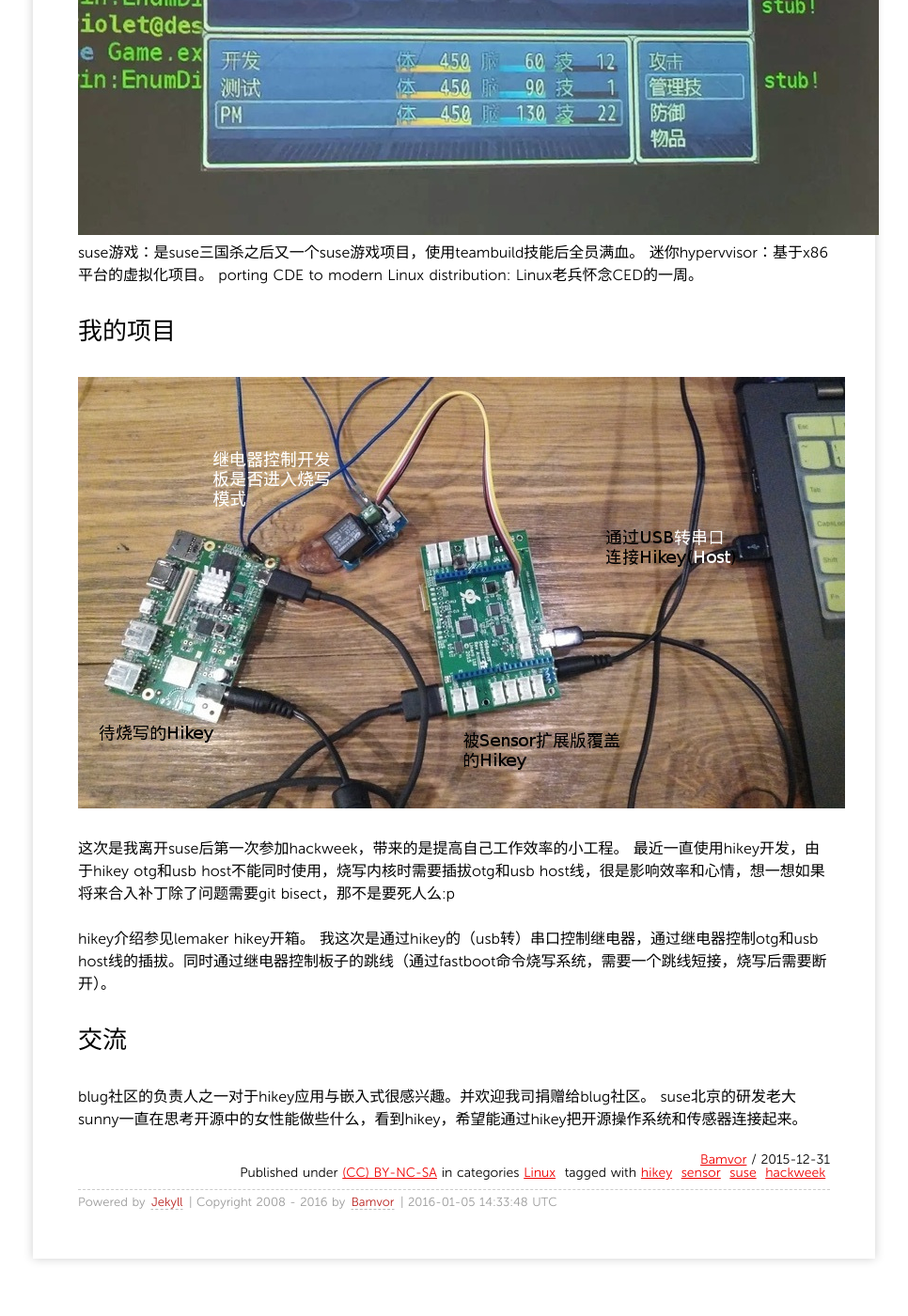
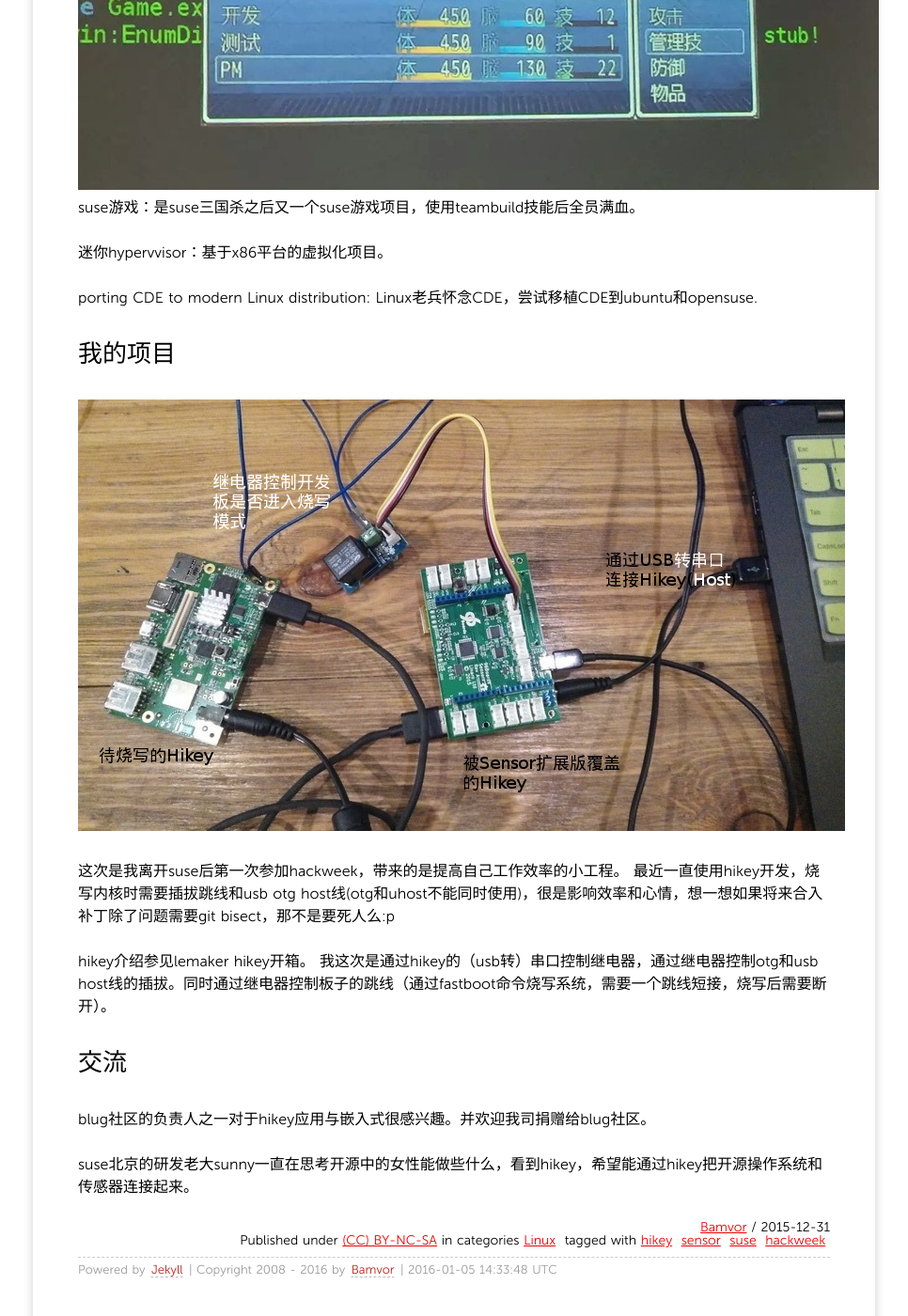
Before and after one commit to bjzhang/bjzhang.github.io, a Jekyll site: the page built from _posts/2015/2015-12-31-hackweek-hikey-and-sensor-kit.md, in a window 1280 px wide and 1400 px high, scrolled down 1195 px. Shown: the whole window at 94% size, without its empty margins (157-1123 px from the left). Built offline with Jekyll 4.4.1, drawn with Linux system fonts in a browser that asks for light colours; Markdown is read by kramdown in place of the engine named in the settings; comment, search, counter and statistics services are not loaded.

Commit message:
hackweek: minor update
Signed-off-by: Bamvor Jian Zhang <bamvor.zhangjian@linaro.org>

```diff
--- a/_posts/2015/2015-12-31-hackweek-hikey-and-sensor-kit.md
+++ b/_posts/2015/2015-12-31-hackweek-hikey-and-sensor-kit.md
@@ -22,15 +19,17 @@ tags: [hikey, sensor, suse, hackweek]
 
 ![Project: suse game]({{site.url}}/public/images/hackweek13/Project_suse_game.jpg)
 suse游戏：是suse三国杀之后又一个suse游戏项目，使用teambuild技能后全员满血。
+
 迷你hypervvisor：基于x86平台的虚拟化项目。
-porting CDE to modern Linux distribution: Linux老兵怀念CED的一周。
+
+porting CDE to modern Linux distribution: Linux老兵怀念CDE，尝试移植CDE到ubuntu和opensuse.
 
 我的项目
 --------
 ![Hikey with relay]({{site.url}}/public/images/hackweek13/Hikey_with_relay.jpg)
 
 这次是我离开suse后第一次参加hackweek，带来的是提高自己工作效率的小工程。
-最近一直使用hikey开发，由于hikey otg和usb host不能同时使用，烧写内核时需要插拔otg和usb host线，很是影响效率和心情，想一想如果将来合入补丁除了问题需要git bisect，那不是要死人么:p
+最近一直使用hikey开发，烧写内核时需要插拔跳线和usb otg host线(otg和uhost不能同时使用)，很是影响效率和心情，想一想如果将来合入补丁除了问题需要git bisect，那不是要死人么:p
 
 hikey介绍参见lemaker hikey开箱。
 我这次是通过hikey的（usb转）串口控制继电器，通过继电器控制otg和usb host线的插拔。同时通过继电器控制板子的跳线（通过fastboot命令烧写系统，需要一个跳线短接，烧写后需要断开）。
@@ -38,4 +37,5 @@ hikey介绍参见lemaker hikey开箱。
 交流
 ----
 blug社区的负责人之一对于hikey应用与嵌入式很感兴趣。并欢迎我司捐赠给blug社区。
+
 suse北京的研发老大sunny一直在思考开源中的女性能做些什么，看到hikey，希望能通过hikey把开源操作系统和传感器连接起来。
```
Also changed, not shown: other parts of _posts/2015/2015-12-31-hackweek-hikey-and-sensor-kit.md (+0 -3 lines).
